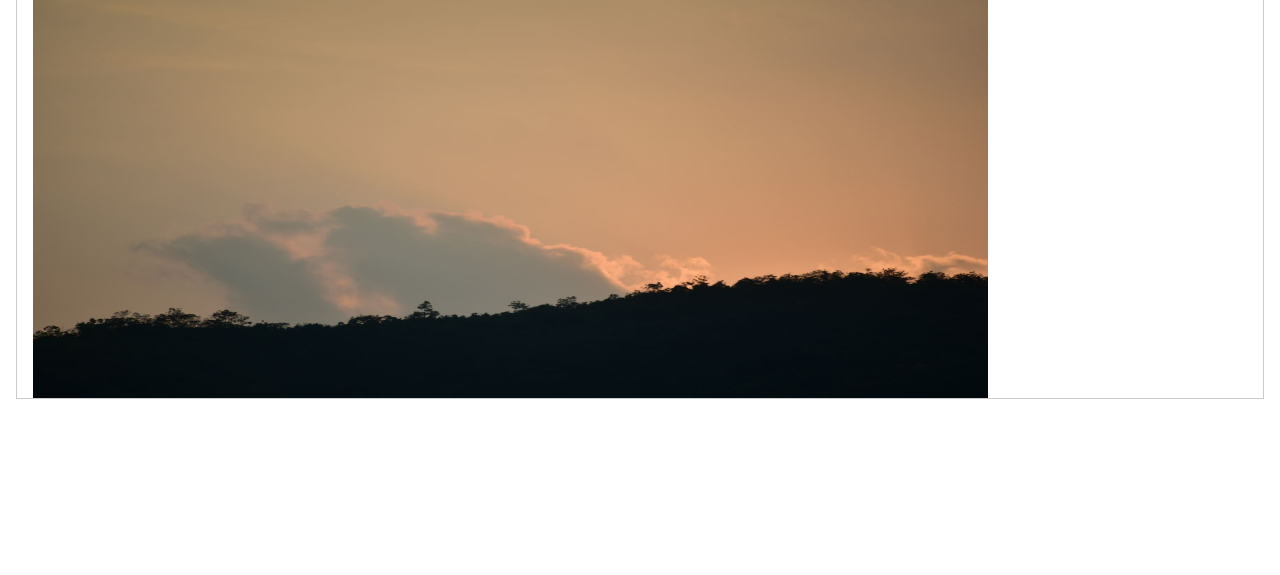
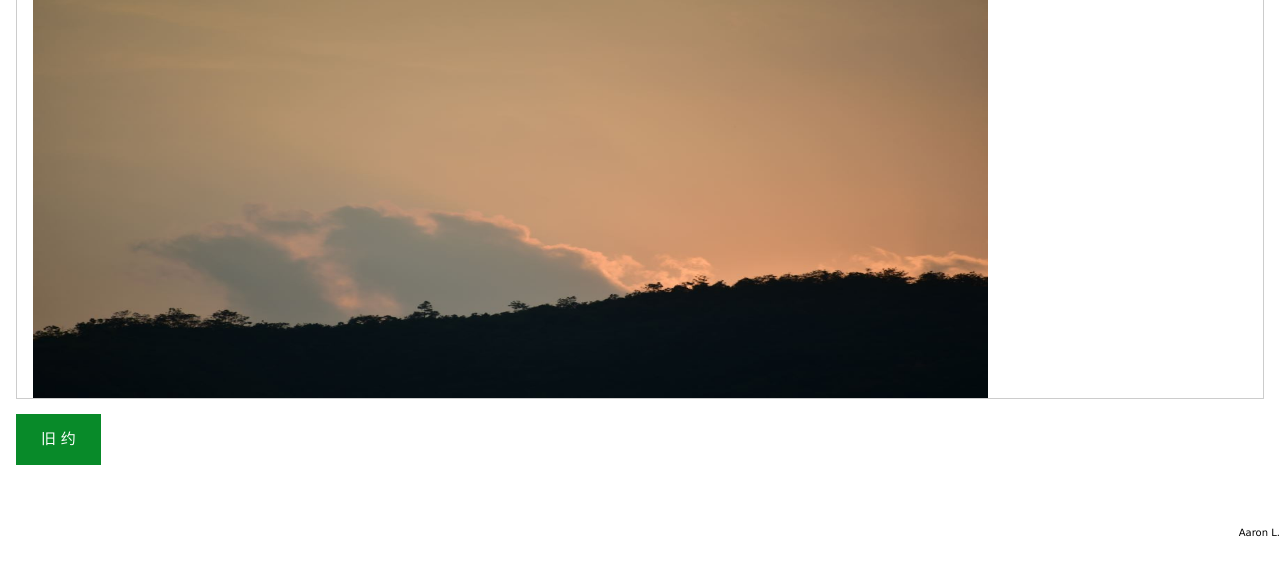
Before and after one commit to uacbcbcstudy/uacbcbcstudy.github.io, a plain HTML site: page ot/proverbs/proverbs-ch-7.html in a window 1280 px wide. Shown: the part 107-682 px from the top of the page. Drawn offline with nearby package versions, Linux system fonts and the light colour scheme.

Commit message:
Update proverbs-ch-7.html

```diff
--- a/ot/proverbs/proverbs-ch-7.html
+++ b/ot/proverbs/proverbs-ch-7.html
@@ -85,6 +85,18 @@
 .button1:hover {
   background-color: #f44336;
   color: white;
+}
+
+a:link, a:visited {
+  background-color: #088A29;
+  color: white;
+  padding: 14px 25px;
+  text-align: center;
+  text-decoration: none;
+  display: inline-block;
+}
+a:hover, a:active {
+  background-color: #B43104;
 }
 </style>
 
@@ -440,6 +452,10 @@
 
 </div>
 
+<div class="w3-container">
+<p><a href=".\..\..\ot.html">旧 约</a></p>
+</div>
+
 <script>
 function myFunction(id) {
   var x = document.getElementById(id);
@@ -493,5 +509,10 @@ function showObserve(id, displayColor) {
 }
 </script>
 
+<br></br>
+<div style="text-align: right; font-size:10px;">
+Aaron L.
+</div>
+
 </body>
 </html>
```
